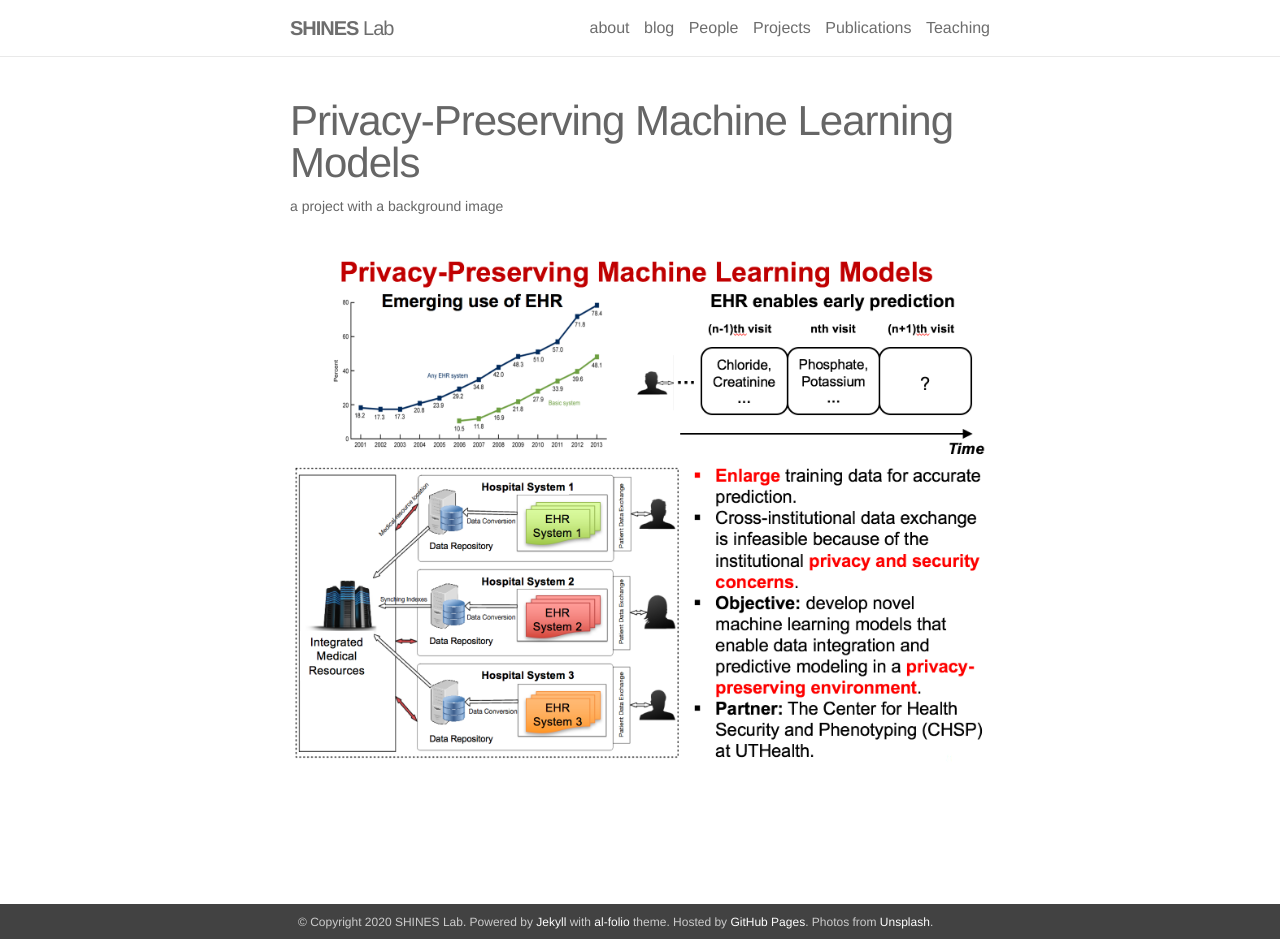
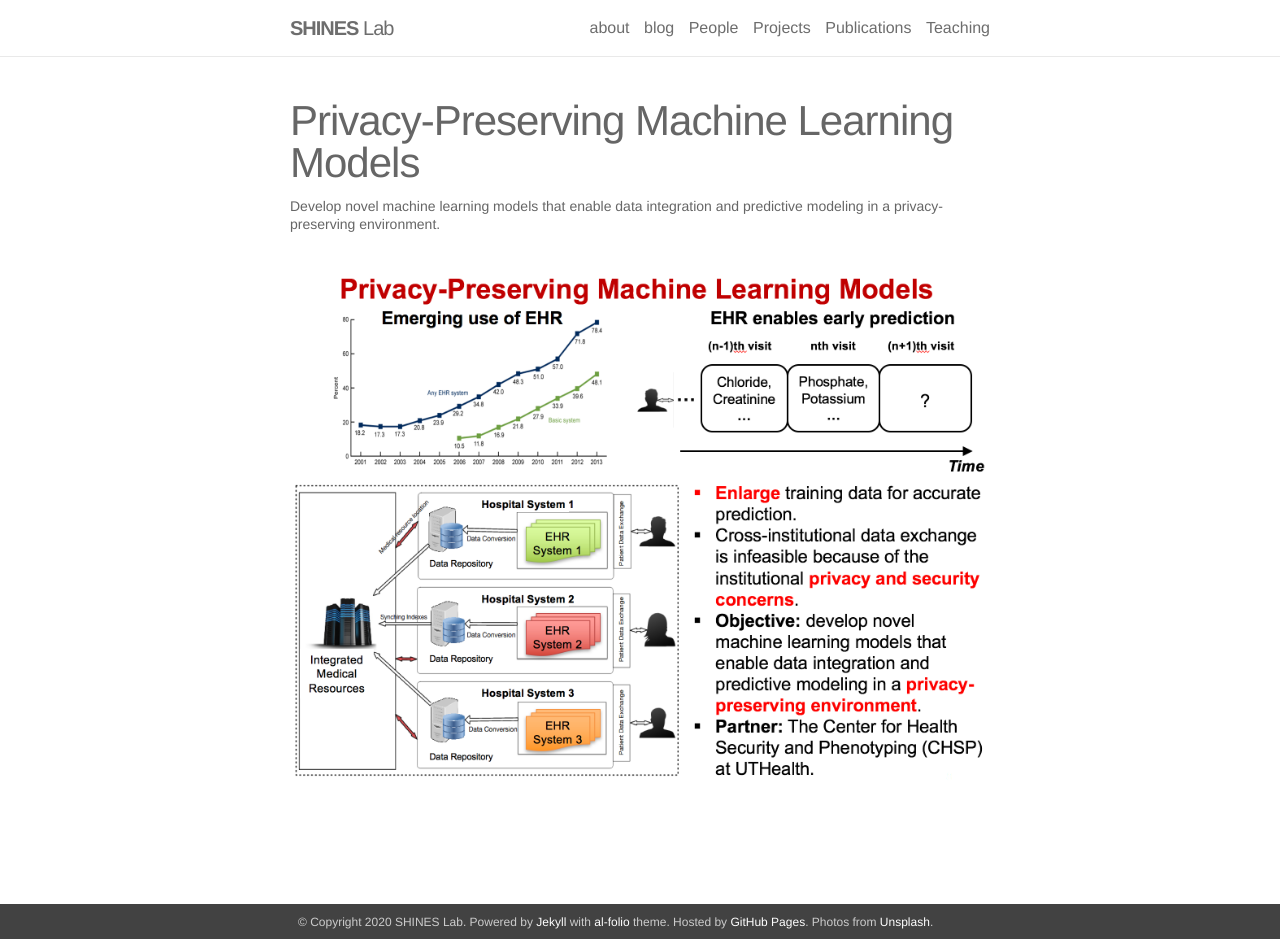
Before and after one commit to shines-lab/shines-lab.github.io, a Jekyll site: the page built from _projects/2_project.markdown, in a window 1280 px wide and 939 px high. Built offline with Jekyll 4.4.1, drawn with Linux system fonts in a browser that asks for light colours; nearby versions of some CDN libraries.

Commit message:
Update 2_project.markdown

```diff
--- a/_projects/2_project.markdown
+++ b/_projects/2_project.markdown
@@ -1,7 +1,8 @@
 ---
 layout: page
 title: Privacy-Preserving Machine Learning Models
-description: a project with a background image
+description: Develop novel machine learning models that enable data integration and predictive modeling in a privacy-preserving environment.
+
 img: /assets/img/2.jpg
 ---
 
```
